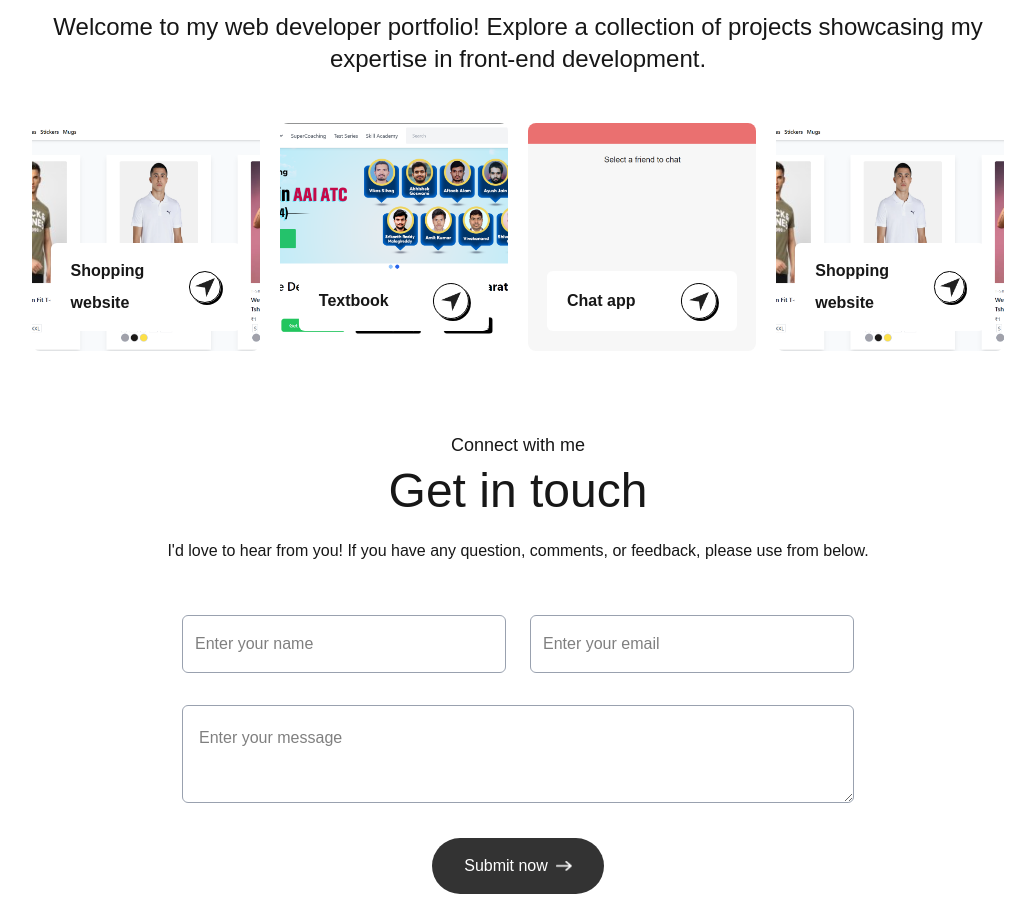
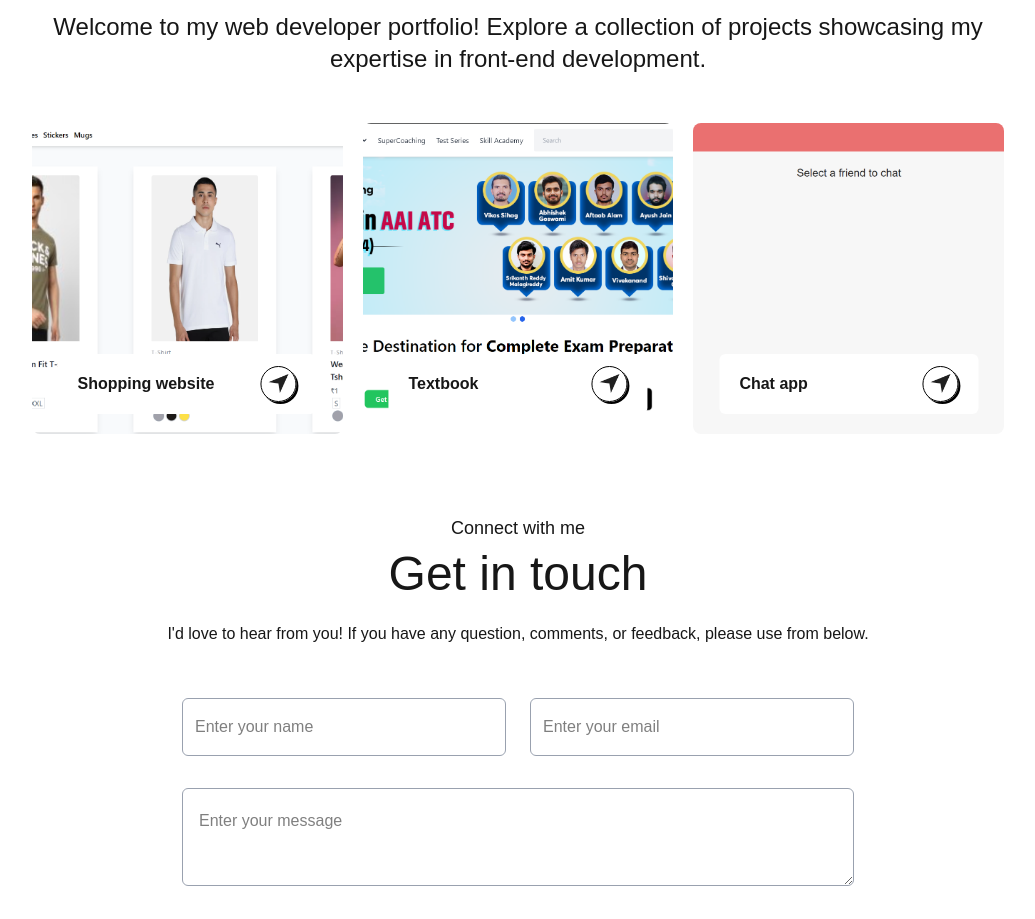
Before and after one commit to harshlad49/Portfolio, a Next.js app: page / in a window 1280 px wide. Shown: the part 2040-2959 px from the top of the page, without its empty margins (122-1157 px from the left). Built offline with nearby package versions, Linux system fonts and the light colour scheme; a web font is replaced by a local one.

Commit message:
edit link and data

```diff
--- a/app/components/Work.jsx
+++ b/app/components/Work.jsx
@@ -3,58 +3,63 @@ import React from 'react'
 import Image from 'next/image'
 import { motion } from "motion/react"
 import Link from 'next/link'
-const Work = ({isDarkMode}) => {
+
+const Work = ({ isDarkMode }) => {
   return (
     <div>
       <motion.div
-        initial={{ opacity: 1}}
-       whileInView={{  opacity: 1 }}
-       transition={{ duration: 1}}
+        initial={{ opacity: 1 }}
+        whileInView={{ opacity: 1 }}
+        transition={{ duration: 1 }}
         id='work' className='w-full px-[12%] py-10 scroll-mt-20'>
+
         <motion.h4
-         initial={{y: -20, opacity: 0}}
+          initial={{ y: -20, opacity: 0 }}
           whileInView={{ y: 0, opacity: 1 }}
-       transition={{ duration:0.5,delay: 0.3}}
+          transition={{ duration: 0.5, delay: 0.3 }}
           className=' text-center mb-2 text-lg font-Ovo '>My portfolio</motion.h4>
+
         <motion.h2
-       initial={{y: -20, opacity: 0}}
-       whileInView={{opacity: 1 }}
-       transition={{ duration:0.5,delay: 0.5}} className=' text-center text-4xl font-Ovo'>My latest work</motion.h2>
+          initial={{ y: -20, opacity: 0 }}
+          whileInView={{ opacity: 1 }}
+          transition={{ duration: 0.5, delay: 0.5 }}
+          className=' text-center text-4xl font-Ovo'>My latest work</motion.h2>
+
         <motion.p
-       initial={{opacity: 0}}
+          initial={{ opacity: 0 }}
           whileInView={{ y: 0, opacity: 1 }}
-       transition={{ duration:0.5,delay: 0.7}}
-       className='text-center max-w-2x1 text-2xl mx-auto font-Ovo mb-12 mt-5'>Welcome to my web developer portfolio! Explore a collection of projects showcasing my expertise in front-end development. </motion.p>
+          transition={{ duration: 0.5, delay: 0.7 }}
+          className='text-center max-w-2x1 text-2xl mx-auto font-Ovo mb-12 mt-5'>
+          Welcome to my web developer portfolio! Explore a collection of projects showcasing my expertise in front-end development.
+        </motion.p>
 
         <motion.div
-       initial={{ opacity: 0}}
+          initial={{ opacity: 0 }}
           whileInView={{ opacity: 1 }}
-       transition={{ duration:0.9,delay: 0.6}}
-      className='grid sm:grid-cols-2 md:grid-cols-3 lg:grid-cols-4 my--10 gap-5 dark:text-black'>
+          transition={{ duration: 0.9, delay: 0.6 }}
+          className='grid sm:grid-cols-2 md:grid-cols-3 lg:grid-cols-3 my--10 gap-5 dark:text-black'
+        >
           {workData.map((project, index) => (
+            <Link key={index} href={project.link}>
               <motion.div
                 whileHover={{ scale: 1.05 }}
-       transition={{ duration:0.3}}
-    key={index} className=' aspect-square bg-no-repeat bg-cover bg-center rounded-lg relative cursor-pointer group' style={{ backgroundImage: `url(${project.bgImage})` }}>
+                transition={{ duration: 0.3 }}
+                className='aspect-square bg-no-repeat bg-cover bg-center rounded-lg relative cursor-pointer group'
+                style={{ backgroundImage: `url(${project.bgImage})` }}
+              >
                 <div className='bg-white w-10/12 rounded-md absolute bottom-5 left-1/2 -translate-x-1/2 py-3 px-5 flex items-center justify-between duration-500 group-hover:bottom-7'>
                   <div>
-       <Link  href={project.link}>
                     <h2 className='font-semibold'>{project.title}</h2>
                     {/* <p className='text-sm text-gray-700'>{project.description}</p> */}
-        </Link>
                   </div>
-      <div className=' border rounded-full border-black w-9 aspect-square flex items-center justify-center shadow-[2px_2px_0_#000] group-hover:bg-lime-300 transitions'>
+                  <div className='border rounded-full border-black w-9 aspect-square flex items-center justify-center shadow-[2px_2px_0_#000] group-hover:bg-lime-300 transitions'>
                     <Image src={assets.send_icon} alt="send icon" className="w-5" />
                   </div>
                 </div>
               </motion.div>
+            </Link>
           ))}
         </motion.div>
-  {/* <motion.a
-   initial={{opacity: 0}}
-       whileInView={{ opacity: 1 }}
-       transition={{ duration:0.5,delay: 1.1}}
-  href='' className=' w-max flex items-center justify-center gap-2 text-gray-700 border-[0.5px] border-gray-700 rounded-full py-3 px-10 mx-auto my-20 hover:bg-[#fcf4ff] duration-500 dark:text-white dark:border-white dark:hover:bg-[#636065]'>Show more <Image src={isDarkMode ? assets.right_arrow_bold_dark:assets.right_arrow_bold} alt='Right arrow' className='w-4' /></motion.a> */}
       </motion.div>
     </div>
   )
--- a/assets/assets.js
+++ b/assets/assets.js
@@ -94,13 +94,7 @@ export const workData = [
         description: 'Web Design',
         bgImage: '/Chattu.png',
          link: 'https://chattu-9chi.vercel.app/',
-    },
-    {
-        title: 'Shopping website',
-        description: 'UI/UX Design',
-        bgImage: '/codewear.png',
-         link: 'https://codeswear-pifw.vercel.app',
-    },
+    }
 ]
 
 export const serviceData = [
```
Lines whose indentation alone changed are shown as unchanged.
